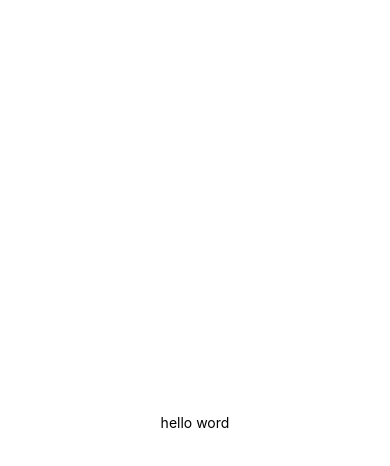
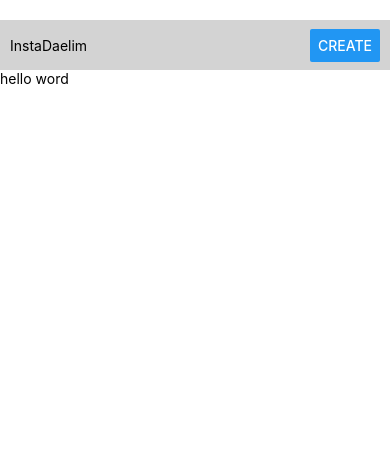
Before and after one commit to dohee12/ReactNative_Study, a React Native app: screen / in a window 390 px wide. Shown: the top 466 px of the page. Built offline with nearby package versions, Linux system fonts and the light colour scheme.

Commit message:
header 구현 및 디자인

```diff
--- a/App.tsx
+++ b/App.tsx
@@ -1,20 +1,47 @@
 import { StatusBar } from 'expo-status-bar';
-import { StyleSheet, Text, View } from 'react-native';
+import { Alert, Button, SafeAreaView, StyleSheet, Text, View } from 'react-native';
 
 export default function App() {
+  // Logic Process
+  // 1. onClick (버튼)
+  // 1-a. function 키워드
+  function 이름() {
+
+  }
+  // 1-b. arrow function
+  // let : 재선언 가능
+  // const : 재선언 불가능능
+  const onClick = () => {
+    // 알림창
+    Alert.alert("버튼 클릭됨")
+  }
+
+  // UI Page Rendering
   return (
-    <View style={styles.container}>
-      <Text>hello word</Text> {/* 택스트 */}
-      <StatusBar style="auto" /> {/* 상단 상태바 */}
-    </View> // <View>, </View>, <Text>, <StatusBar> = Component
+    <SafeAreaView style={styles.container}>
+      <View style={{paddingTop: 20}}>
+        <View style={styles.header}>
+          <Text>InstaDaelim</Text>
+          <Button onPress={onClick} title='create'/>
+        </View>
+        <Text>hello word</Text>
+        <StatusBar style="auto" />
+      </View>
+    </SafeAreaView>
   );
 }
 
 const styles = StyleSheet.create({
   container: {
-    flex: 1, // 영역에서 차지하는 비율 (1 = 100)
-    backgroundColor: '#fff', // 백그라운드 배경
-    alignItems: 'center', // 왼쪽, 오른쪽, 중간
-    justifyContent: 'center', // 위, 중간, 아래
+    flex: 1,
+    backgroundColor: '#fff',
   },
+  header: {
+    height : 50,
+    backgroundColor: 'lightgray',
+    flexDirection : 'row', // 축의 방향을 변경
+    justifyContent : 'space-between',
+    alignItems : 'center',
+    paddingHorizontal : 10
+  }
 });
```
